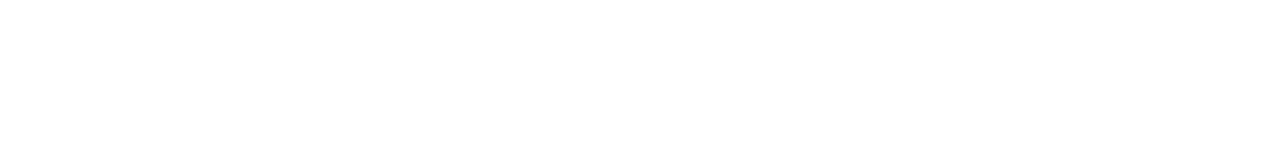
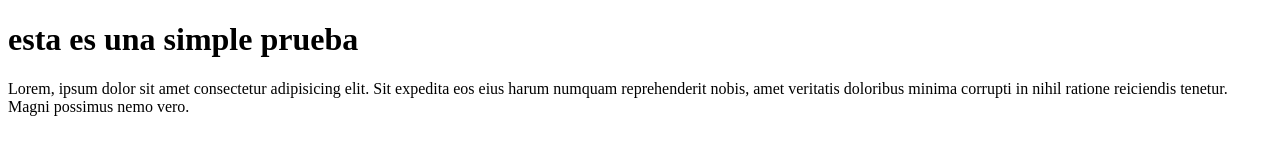
Before and after one commit to Richard282004/prueba-numero-5, a plain HTML site: page index.html in a window 1280 px wide. Drawn offline with Linux system fonts and the light colour scheme.

Commit message:
agregue titutlos y h1

```diff
--- a/index.html
+++ b/index.html
@@ -3,9 +3,10 @@
 <head>
     <meta charset="UTF-8">
     <meta name="viewport" content="width=device-width, initial-scale=1.0">
-    <title>Document</title>
+    <title>prueba v0.1</title>
 </head>
 <body>
-
+    <h1>esta es una simple prueba </h1>
+    <p>Lorem, ipsum dolor sit amet consectetur adipisicing elit. Sit expedita eos eius harum numquam reprehenderit nobis, amet veritatis doloribus minima corrupti in nihil ratione reiciendis tenetur. Magni possimus nemo vero.</p>
 </body>
 </html>
```
